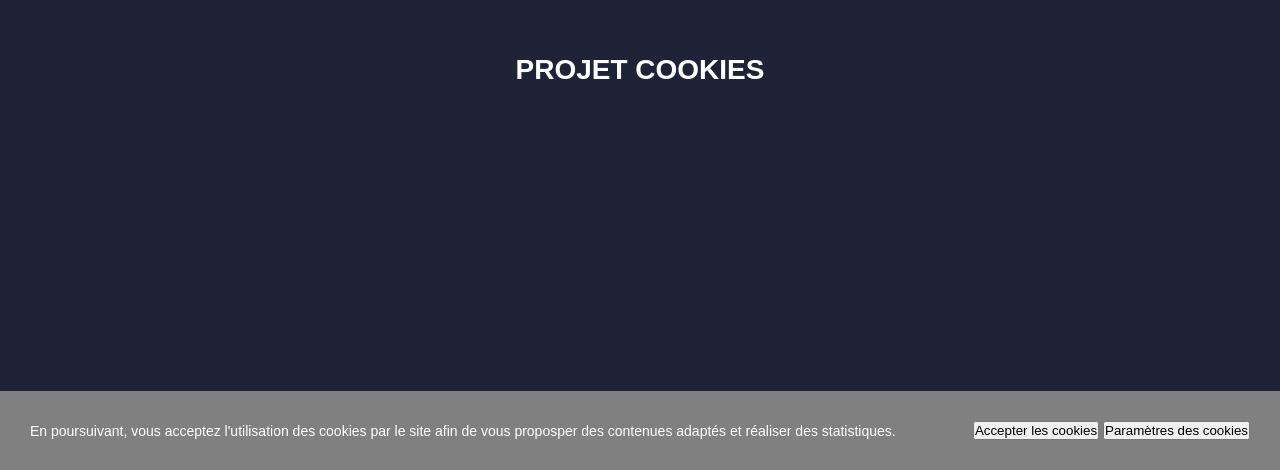
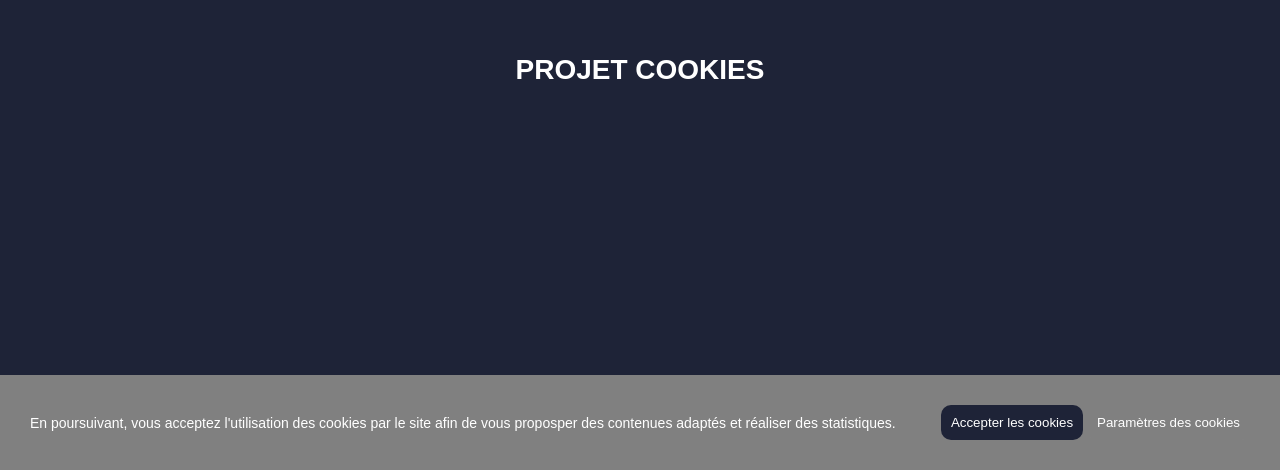
Before and after one commit to Wassim-Mokliss/Banniere-Cookies, a plain HTML site: page index.html in a window 1280 px wide. Shown: the part 330-800 px from the top of the page. Drawn offline with Linux system fonts and the light colour scheme.

Commit message:
AJout css + stockage div cookie et ajout evenement au click

```diff
--- a/script.js
+++ b/script.js
@@ -1 +1,12 @@
 console.log('connecté !')
+// Je selectionnet je stock
+// Bouton succes
+const btnSuccess = document.querySelector('.btn-succes');
+
+// DIV cookies
+const cookies = document.querySelector('.cookies');
+
+// Je soumet un evenement lors du click sur le bouton accepter cookies
+btnSuccess.addEventListener('click', function(){
+    console.log('bouton clické')
+});
--- a/style.css
+++ b/style.css
@@ -37,3 +37,22 @@ body{
     padding: 3rem;
     opacity: 1;
 }
+
+.cookies-btn{
+    display: flex;
+}
+
+.btn{
+    color: white;
+    padding: 1rem;
+    border: none;
+    border-radius: 10px;
+}
+
+.btn.btn-succes{
+    background-color: #1E2337;
+}
+
+.btn.btn-deny{
+    background-color: grey;
+}
```
